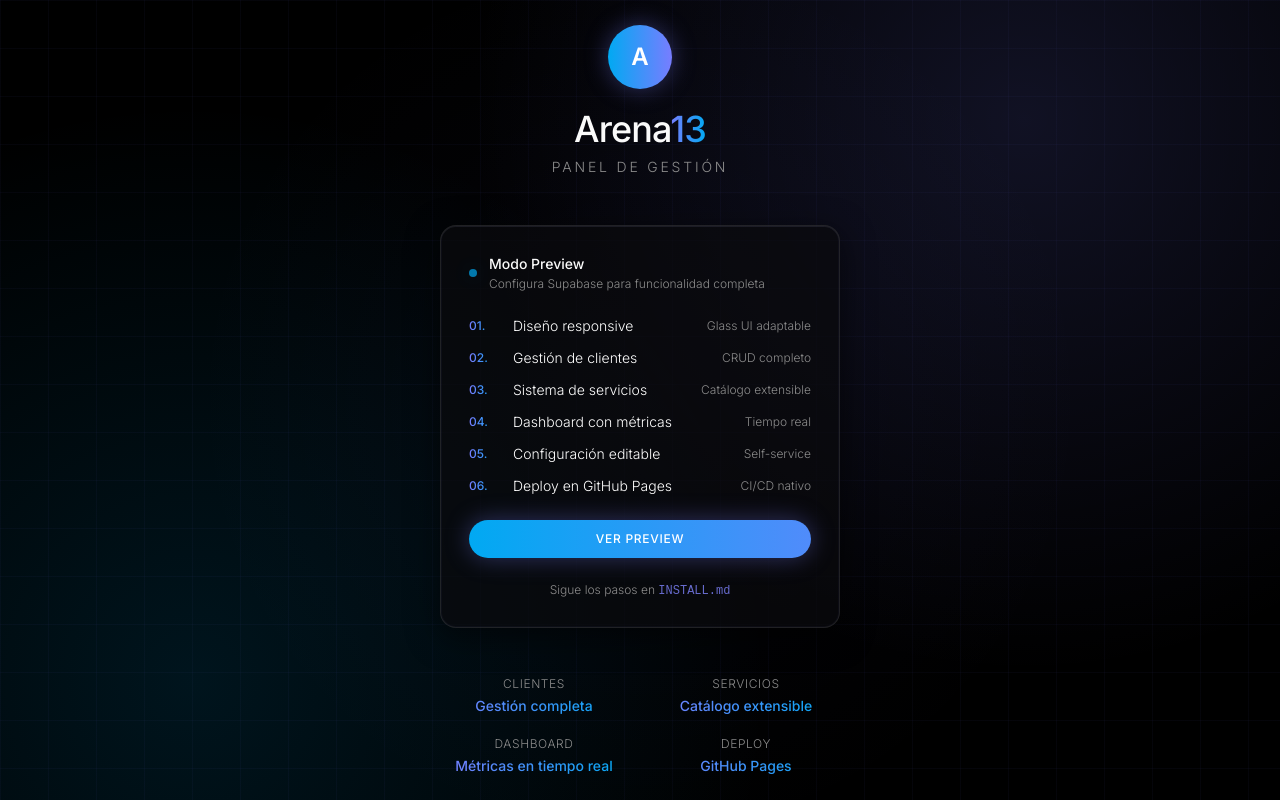
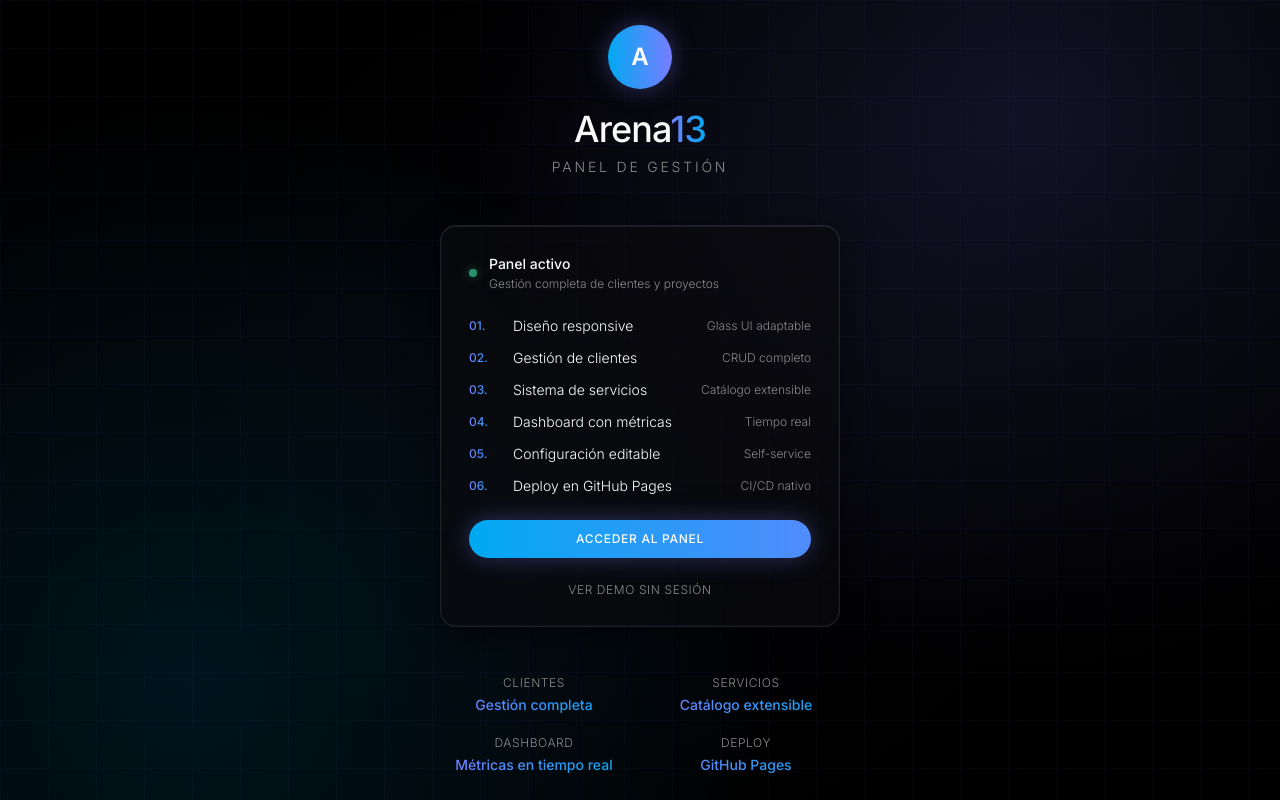
Before and after one commit to rubngnzalez/arena_panel, a Next.js app: page / in a window 1280 px wide. Built offline with nearby package versions, Linux system fonts and the light colour scheme.

Commit message:
fix: landing con boton de acceso al panel + actualizar docs

```diff
--- a/src/app/page.tsx
+++ b/src/app/page.tsx
@@ -42,11 +42,11 @@
         <div className="glass-strong rounded-2xl p-7">
           <div className="space-y-6">
             <div className="flex items-center gap-3">
-              <span className="h-2 w-2 rounded-full bg-arena-cyan shadow-glow-cyan animate-arena-pulse" />
+              <span className="h-2 w-2 rounded-full bg-emerald-400 shadow-[0_0_8px] shadow-emerald-400/60 animate-arena-pulse" />
               <div>
-                <p className="text-sm font-medium">Modo Preview</p>
+                <p className="text-sm font-medium">Panel activo</p>
                 <p className="text-xs text-muted-foreground mt-0.5 font-light">
-                  Configura Supabase para funcionalidad completa
+                  Gestión completa de clientes y proyectos
                 </p>
               </div>
             </div>
@@ -63,16 +63,16 @@
               ))}
             </div>
 
+            <Link href="/login" className="arena-btn w-full">
+              Acceder al Panel
+            </Link>
+
             <Link
               href="/dashboard-preview"
-              className="arena-btn w-full"
+              className="block text-center text-xs text-muted-foreground hover:text-primary transition-colors uppercase tracking-wider"
             >
-              Ver Preview
+              Ver demo sin sesión
             </Link>
-
-            <p className="text-xs text-center text-muted-foreground font-light">
-              Sigue los pasos en <span className="font-mono text-primary/80">INSTALL.md</span>
-            </p>
           </div>
         </div>
 
```
Also changed, not shown: 1 other file (tests, documents, lock files or other folders).
